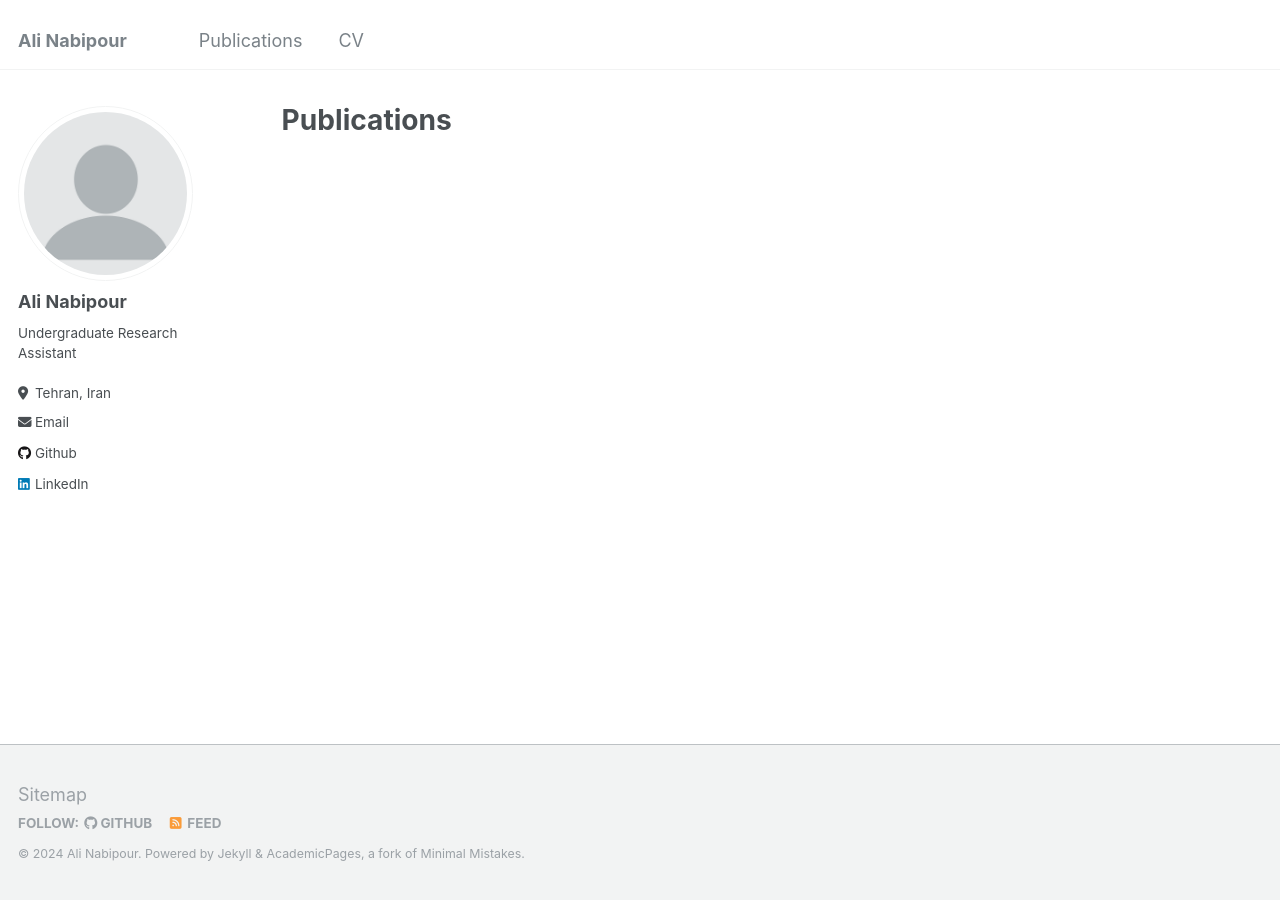
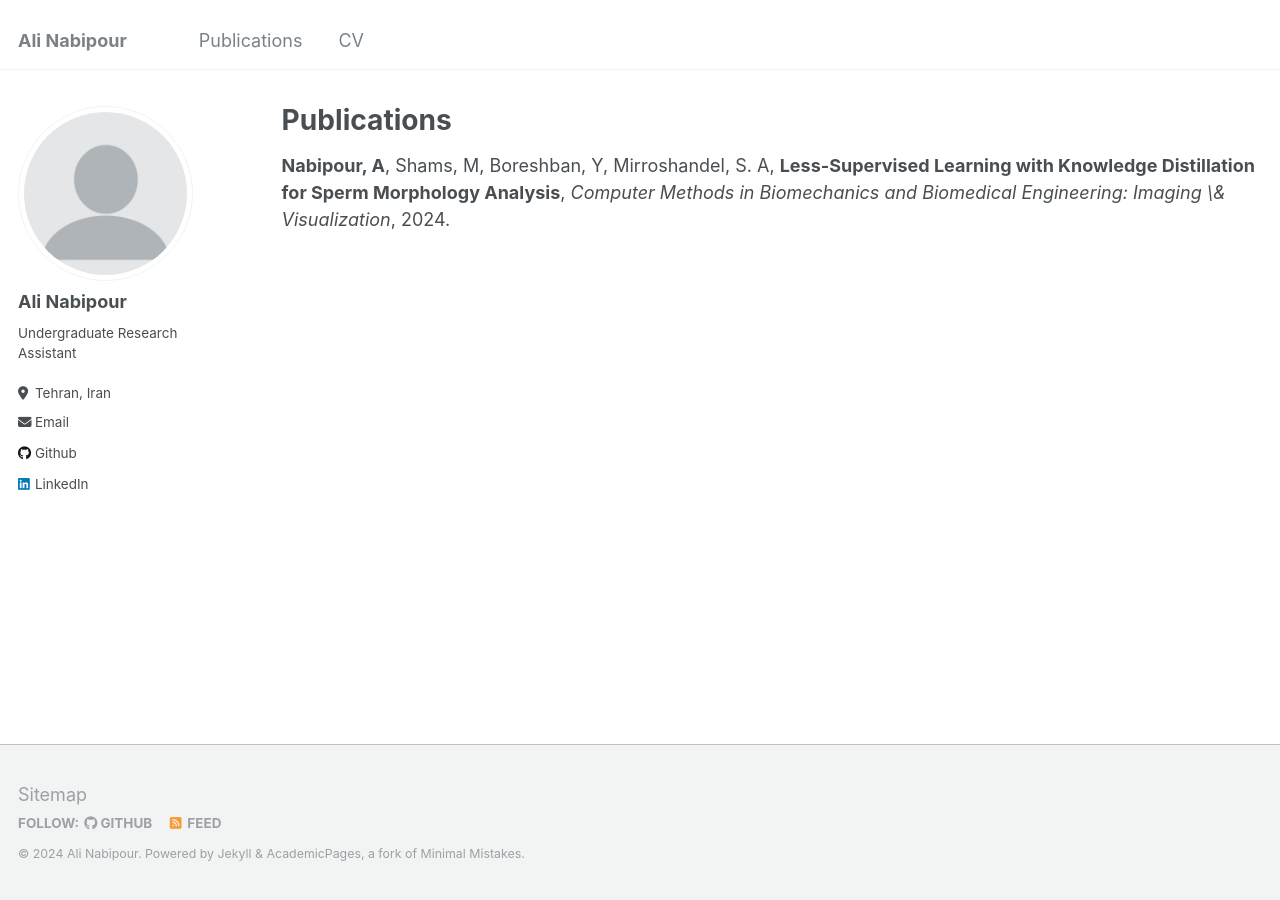
Before and after one commit to eyenpi/eyenpi.github.io, a Jekyll site: the page built from _pages/publications.md, in a window 1280 px wide. Built offline with Jekyll 4.4.1, drawn with Linux system fonts in a browser that asks for light colours.

Commit message:
Update publications.md

```diff
--- a/_pages/publications.md
+++ b/_pages/publications.md
@@ -3,14 +3,8 @@ layout: archive
 title: "Publications"
 permalink: /publications/
 author_profile: true
+redirect_from:
+- /Publications
 ---
 
-{% if site.author.googlescholar %}
-  <div class="wordwrap">You can also find my articles on <a href="{{site.author.googlescholar}}">my Google Scholar profile</a>.</div>
-{% endif %}
-
-{% include base_path %}
-
-{% for post in site.publications reversed %}
-  {% include archive-single.html %}
-{% endfor %}
+<b>Nabipour, A</b>, Shams, M, Boreshban, Y, Mirroshandel, S. A, <b>	Less-Supervised Learning with Knowledge Distillation for Sperm Morphology Analysis</b>, <i>Computer Methods in Biomechanics and Biomedical Engineering: Imaging \& Visualization</i>, 2024.
```
